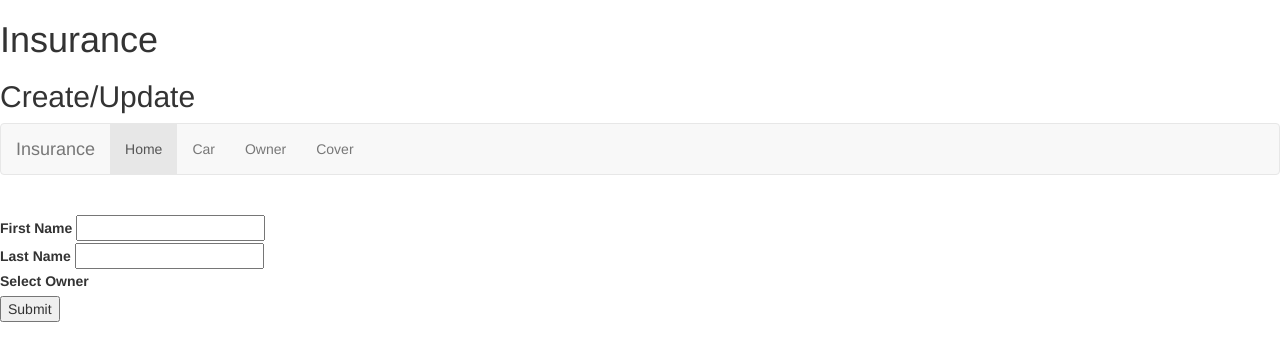
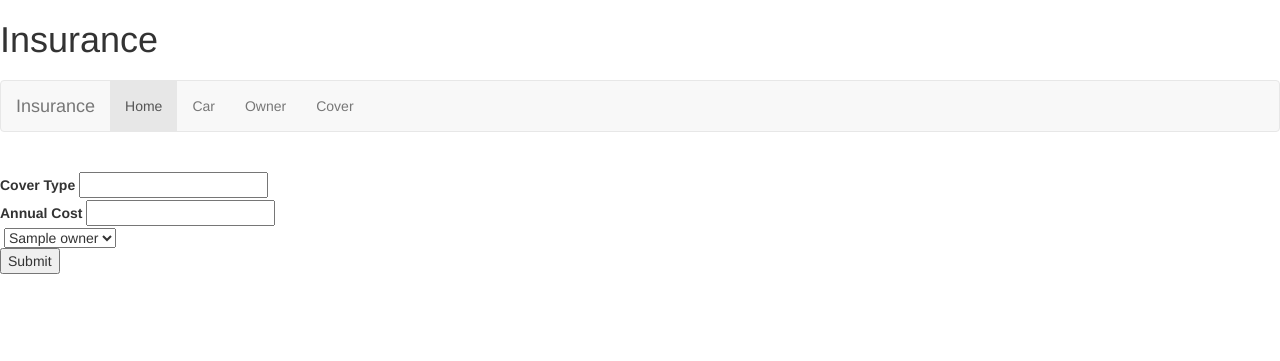
Before and after one commit to MFRoy/Insurance, a Flask app: page /create_cover in a window 1280 px wide. Shown: the top 361 px of the page. Run offline with Flask 2, Linux system fonts and the light colour scheme; tables that the repository leaves empty hold one stand-in row (values such as "Sample post"); some libraries are stand-ins or nearby versions.

Commit message:
MR: fully working app fixed cover drop down and lables corrected

```diff
--- a/insurance/application/forms.py
+++ b/insurance/application/forms.py
@@ -16,7 +16,7 @@ class OwnerForm(FlaskForm):
 #     submit = SubmitField("Submit")
 
 class CoverForm(FlaskForm):
-    first_name = StringField('First Name')
-    last_name = StringField('Last Name')
-    owner = SelectField("Select Owner", choices=[])
+    first_name = StringField('Cover Type')
+    last_name = StringField('Annual Cost')
+    owner = SelectField("", choices=[])
     submit = SubmitField("Submit")
--- a/insurance/application/models.py
+++ b/insurance/application/models.py
@@ -10,6 +10,7 @@ class Owner(db.Model):#owner
     id = db.Column(db.Integer, primary_key=True)
     name = db.Column(db.String(20), nullable=False)
     cars = db.relationship('Car', backref="owner")
+    cover_relationship = db.relationship('Cover', backref="owner")
 
 class Cover(db.Model):
     id = db.Column(db.Integer, primary_key=True)
--- a/insurance/application/routes.py
+++ b/insurance/application/routes.py
@@ -109,11 +109,11 @@ def incomplete(id):
 @app.route("/create_cover", methods=["GET", "POST"])
 def create_cover():
     form = CoverForm()
-
     if request.method == "POST":
         new_task = Cover(
             first_name=form.first_name.data,
-            last_name=form.last_name.data
+            last_name=form.last_name.data,
+            owner_id = form.owner.data
             )
         db.session.add(new_task)
         db.session.commit()
--- a/insurance/application/templates/create.html
+++ b/insurance/application/templates/create.html
@@ -1,7 +1,7 @@
 {% extends 'layout.html' %}
 
 {% block title %}
-    Create/Update
+
 {% endblock title %}
 
 {% block body %}
--- a/insurance/application/templates/create_cover.html
+++ b/insurance/application/templates/create_cover.html
@@ -13,7 +13,7 @@
                 <br>
                 {{ form.last_name.label }} {{ form.last_name }}
                 <br>
-                {{ form.owner.label }} {{ form.label }}
+                {{ form.owner.label }} {{ form.owner }}
                 <br>
                 {{ form.submit }}
             {{ message }}
```
Also changed, not shown: insurance/application/templates/home.html (+8 -2 lines).
